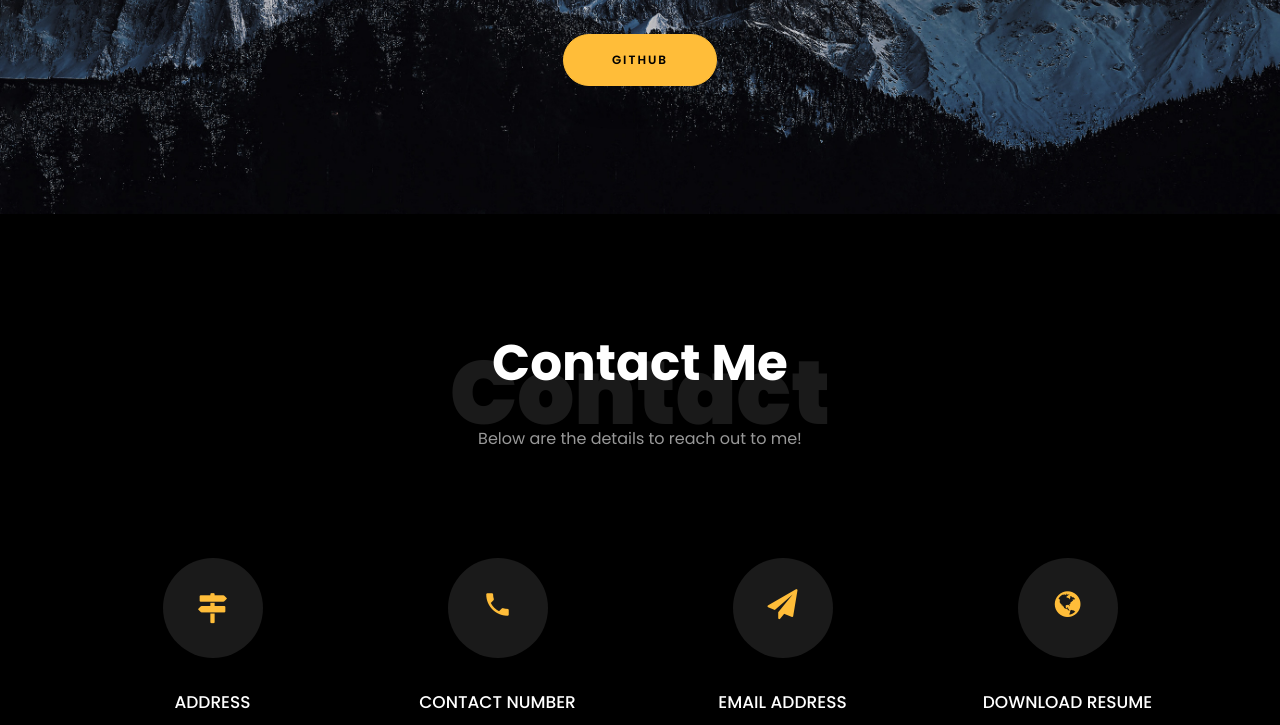
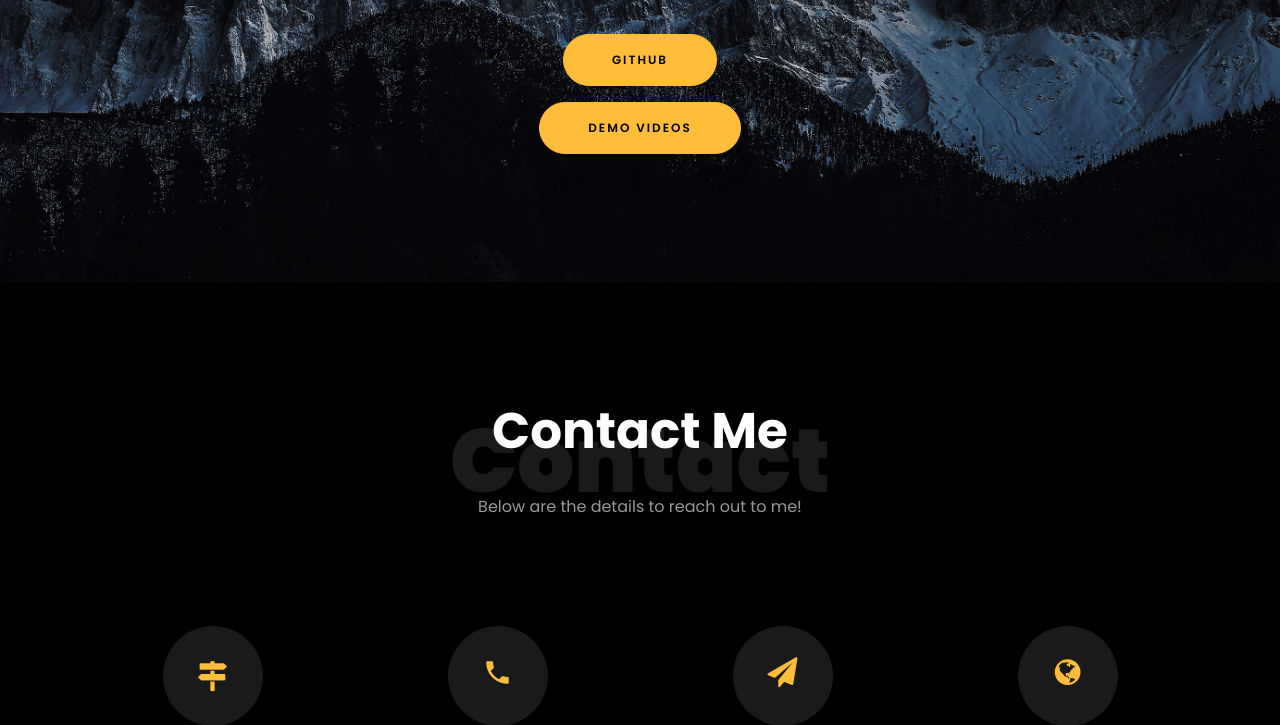
Before and after one commit to ShivamKumar1202/ShivamKumar1202.github.io, a plain HTML site: page index.html in a window 1280 px wide. Shown: the part 5196-5921 px from the top of the page. Drawn offline with Linux system fonts and the light colour scheme; files whose address does not match are found by name.

Commit message:
Added "Demo Videos" button

```diff
--- a/index.html
+++ b/index.html
@@ -569,6 +569,8 @@
 						<div class="heading"> <h4> I love to solve business problems &amp; uncover hidden data stories </h4>
 						<br>
 						<p><a href="https://github.com/shivamkumar1202" target ="_blank" class="btn btn-primary py-3 px-5">GitHub</a></p>
+						<p><a href="https://drive.google.com/drive/folders/1H8Q8aQ_NBY_a62vqhfNzNUWNGGQTiAJQ?usp=sharing"
+							target ="_blank" class="btn btn-primary py-3 px-5">Demo Videos</a></p>
 						</div>
 					</div>
 				</div>
```
